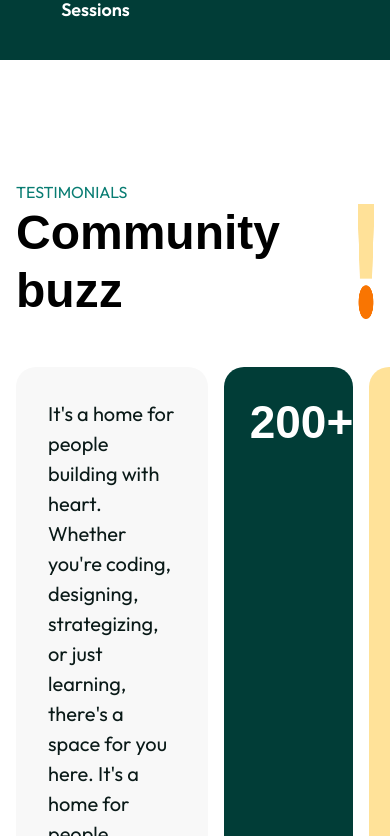
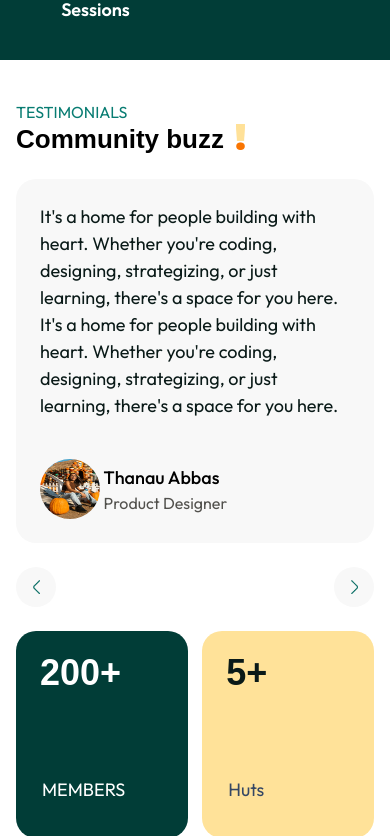
Before and after one commit to chiaka1996/thribes, a Next.js app: page / in a window 390 px wide. Shown: the part 3828-4664 px from the top of the page. Built offline with nearby package versions, Linux system fonts and the light colour scheme; a web font is replaced by a local one.

Commit message:
worked on the landing page

```diff
--- a/src/app/components/testimonials.jsx
+++ b/src/app/components/testimonials.jsx
@@ -2,17 +2,19 @@ import Image
  from "next/image";
 const Testimaonial = () => {
     return(
-        <section className="pt-[120px] pb-[74px]">
+        <section className="pt-[40px] md:pt-[120px] pb-[40px] md:pb-[74px]">
      <div className="max-w-[1248px] mx-auto px-[16px] md:px-[20px] xl:px-0">
       <h1 className="text-[#087C72] text-[16px] leading-[150%] tracking-[16%]">TESTIMONIALS</h1>
-      <h2 className="font-clash text-[48px] font-[600] leading-[120%] tracking-[1%] flex gap-x-[12px]">
+      <h2 className="font-clash text-[26px] md:text-[48px] font-[600] leading-[120%] tracking-[1%] flex gap-x-[12px]">
         <span>Community buzz</span>
-        <Image src="/img/testimonial.png" width={16} height={46} alt="thribe community" className="object-fit" />
+        <div className="relative w-[9px] md:w-[16px] h-[26px] md:h-[46px]">
+        <Image src="/img/testimonial.png" fill alt="thribe community" className="object-fit" />
+        </div>
       </h2>
 
-      <div className="mt-[48px] flex gap-x-[16px]">
-        <div className="w-[816px] bg-[#F8F8F8] p-[32px] rounded-[20px] relative">
-          <p className="text-[#0A1A18] leading-[150%] text-[20px] tracking-[2%]">
+      <div className="mt-[24px] md:mt-[48px] flex flex-row gap-y-[24px] md:gap-y-0 justify-between md:gap-x-[16px] flex-wrap md:flex-nowrap">
+        <div className="w-full lg:w-[816px] bg-[#F8F8F8] p-[24px] md:p-[32px] rounded-[20px] relative">
+          <p className="text-[#0A1A18] leading-[150%] tracking-[2%]">
             It&#39;s a home for people building with heart. Whether you&#39;re coding, designing, strategizing, or just learning,
             there&#39;s a space for you here. It&#39;s a home for people building with heart.
             Whether you&#39;re coding, designing, strategizing, or just learning, there&#39;s a space for you here.
@@ -28,7 +30,7 @@ const Testimaonial = () => {
             </div>
           </div>
 
-          <div className="absolute bottom-0 right-0 rounded-[20px] bg-[#fff] w-[176px] h-[104px] p-[32px] flex gap-x-[16px]">
+          <div className="hidden absolute bottom-0 right-0 rounded-[20px] bg-[#fff] w-[176px] h-[104px] p-[32px] md:flex gap-x-[16px]">
             <div className="w-[40px] h-[40px] rounded-full bg-[#F8F8F8] flex justify-center items-center">
               <Image src="/img/arrow2.png" width={7} height={16} alt="thribe community testimonial" className="object-fit shrink-0" />
             </div>
@@ -38,13 +40,22 @@ const Testimaonial = () => {
           </div>
         </div>
 
-        <div className="w-[200px] bg-[#013D37] rounded-[20px] pt-[32px] pl-[26px] relative trackingg-[3%] text-[#fff]">
-          <div className="font-clash text-[46px] leading-[100%] font-[600]">200+</div>
+          <div className="block md:hidden  bg-[#fff] w-full flex justify-between">
+            <div className="w-[40px] h-[40px] rounded-full bg-[#F8F8F8] flex justify-center items-center">
+              <Image src="/img/arrow2.png" width={7} height={16} alt="thribe community testimonial" className="object-fit shrink-0" />
+            </div>
+            <div className="w-[40px] h-[40px] rounded-full bg-[#F8F8F8] flex justify-center items-center">
+              <Image src="/img/arrow1.png" width={7} height={16} alt="thribe community testimonial" className="object-fit shrink-0" />
+            </div>
+          </div>
+
+        <div className="w-[48%] md:w-[200px] h-[207px] bg-[#013D37] rounded-[20px] pt-[24px] md:pt-[32px] pl-[24px] md:pl-[26px] relative trackingg-[3%] text-[#fff]">
+          <div className="font-clash text-[36px] md:text-[46px] leading-[100%] font-[600]">200+</div>
           <span className="absolute text-[18px] leading-[150%] absolute bottom-[35px] left-[26px]">MEMBERS</span>
         </div>
 
-        <div className="w-[200px] bg-[#FFE299] rounded-[20px] pt-[32px] pl-[26px] relative trackingg-[3%] text-[#fff]">
-          <div className="font-clash text-[46px] leading-[100%] font-[600] text-[#0A1A18]">5+</div>
+        <div className="w-[48%] md:w-[200px] h-[207px] bg-[#FFE299] rounded-[20px] pt-[24px] md:pt-[32px] pl-[24px] md:pl-[26px] relative trackingg-[3%] text-[#fff]">
+          <div className="font-clash text-[36px] md:text-[46px] leading-[100%] font-[600] text-[#0A1A18]">5+</div>
           <span className="absolute text-[18px] leading-[150%] absolute bottom-[35px] left-[26px] text-[#354764]">Huts</span>
         </div>
       </div>
```
